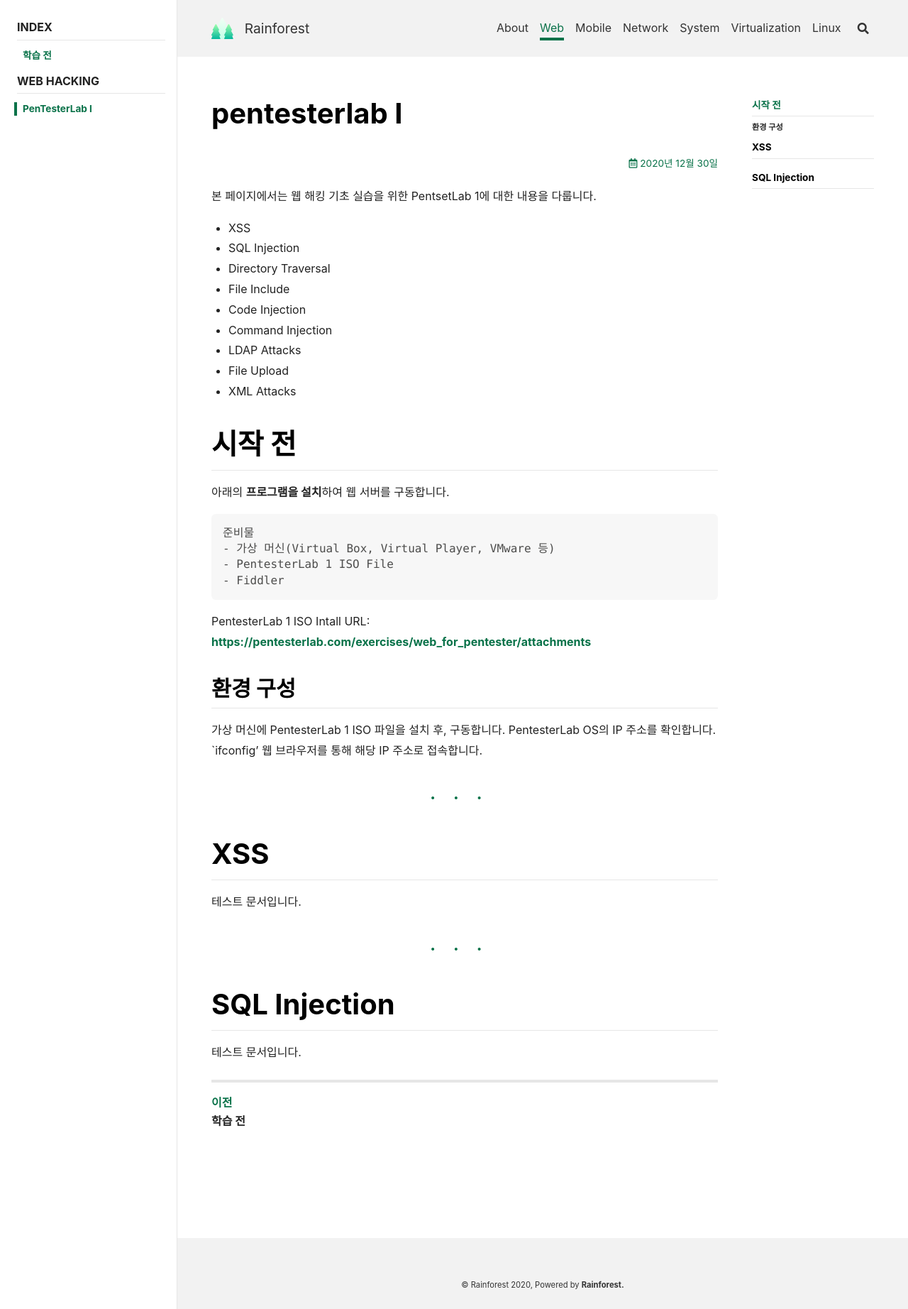
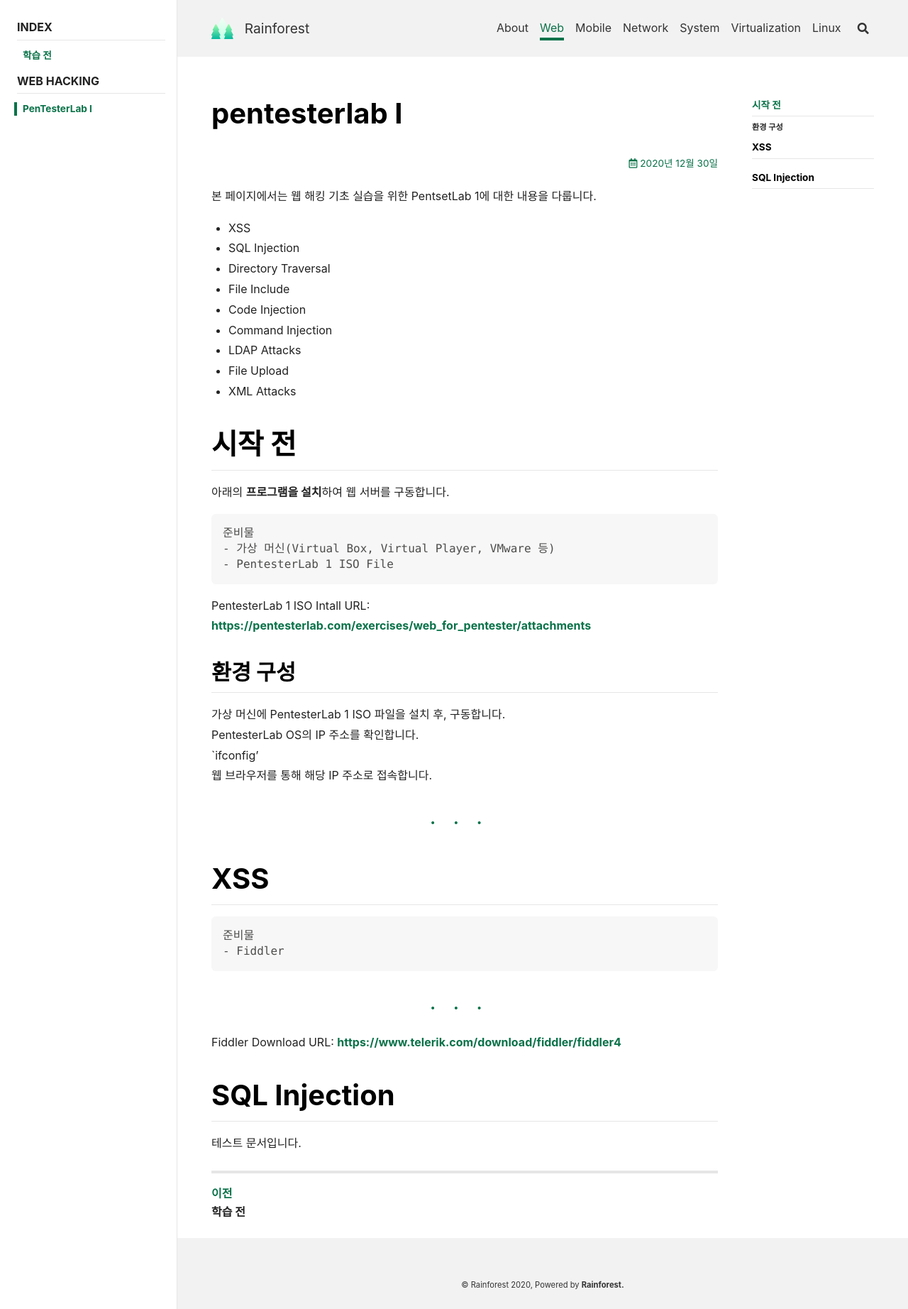
Before and after one commit to abysswhale/abysswhale.github.io, a Jekyll site: the page built from tech_collections/_web/1.1-web-petesterlab1.md, in a window 1280 px wide. Shown: the whole page at 71% size. Built offline with Jekyll 4.4.1, drawn with Linux system fonts in a browser that asks for light colours; nearby versions of some CDN libraries; comment, search, counter and statistics services are not loaded.

Commit message:
Update 1.1-web-petesterlab1.md

````diff
--- a/tech_collections/_web/1.1-web-petesterlab1.md
+++ b/tech_collections/_web/1.1-web-petesterlab1.md
@@ -39,9 +38,12 @@
 ---
 
 # XSS
-테스트 문서입니다.
-
+```
+준비물
+- Fiddler
+```
 ---
+Fiddler Download URL: <https://www.telerik.com/download/fiddler/fiddler4>
 
 # SQL Injection
 테스트 문서입니다.
````
Also changed, not shown: other parts of tech_collections/_web/1.1-web-petesterlab1.md (+0 -1 lines).
